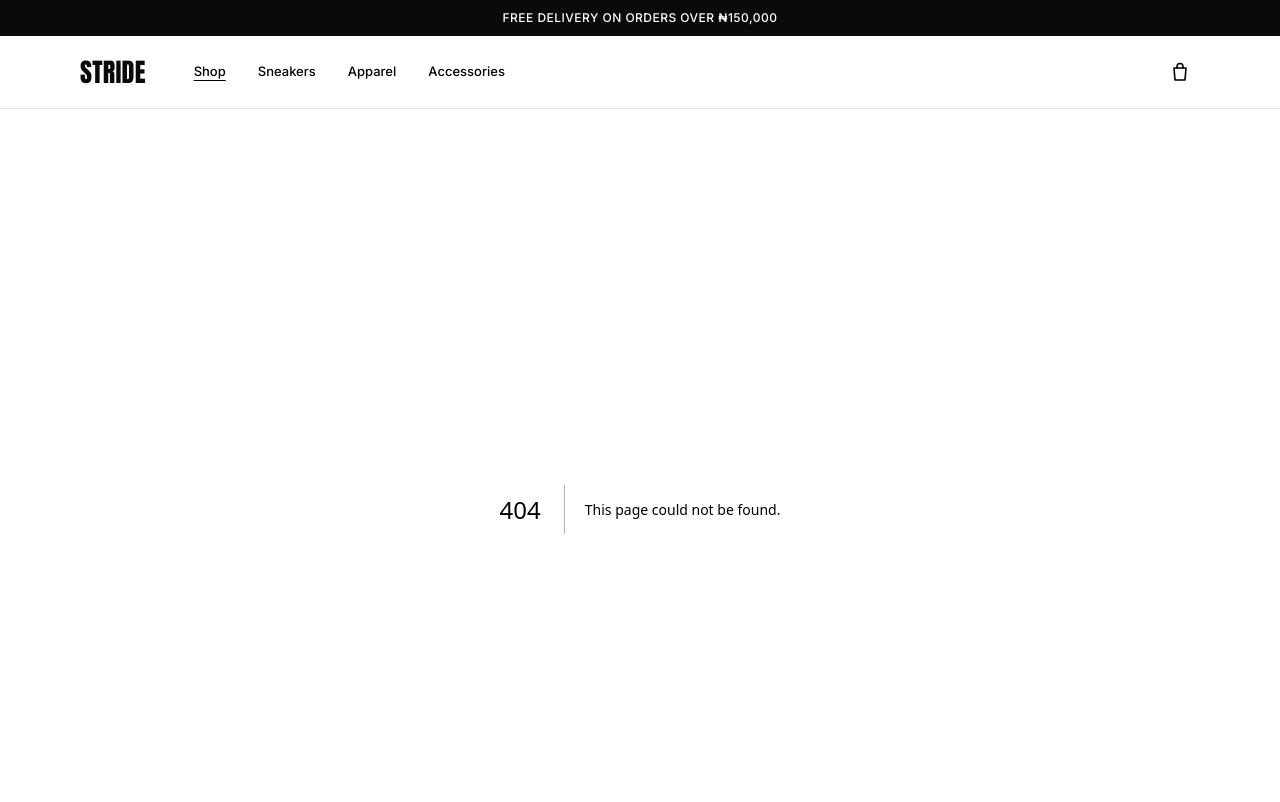
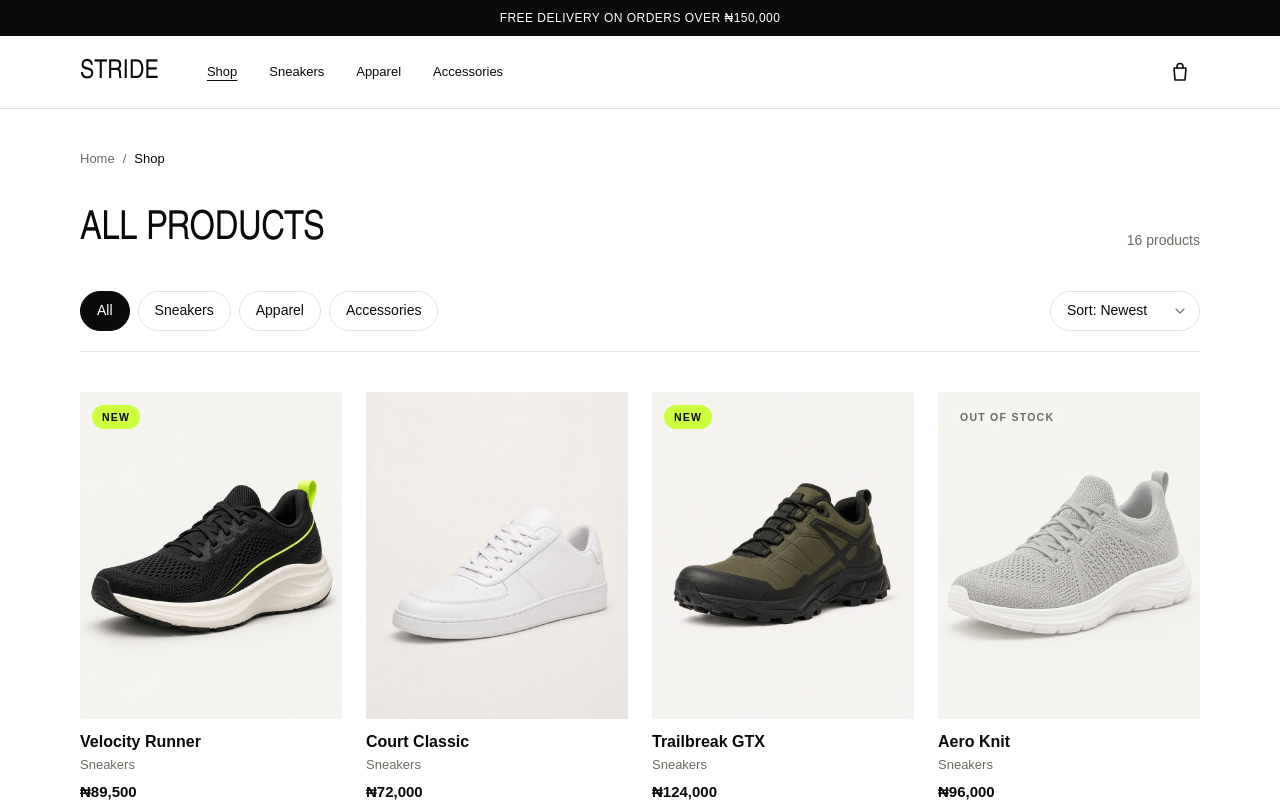
Before and after one commit to RedPhoenix25/stride, a Next.js app: page /shop in a window 1280 px wide. Before the commit this address had no page. Shown: the top 802 px of the page. Built offline with nearby package versions, Linux system fonts and the light colour scheme.

Commit message:
Build shop page and make production build offline-safe

```diff
--- a/app/globals.css
+++ b/app/globals.css
@@ -1,6 +1,11 @@
 @tailwind base;
 @tailwind components;
 @tailwind utilities;
+
+:root {
+  --font-anton: "Arial Narrow", "Arial", sans-serif;
+  --font-inter: Arial, Helvetica, sans-serif;
+}
 
 @layer base {
   html {
--- a/app/layout.tsx
+++ b/app/layout.tsx
@@ -1,23 +1,9 @@
 import type { Metadata } from "next";
-import { Anton, Inter } from "next/font/google";
 import "./globals.css";
 import { StoreProvider } from "@/lib/store";
 import { AnnouncementBar } from "@/components/layout/AnnouncementBar";
 import { Header } from "@/components/layout/Header";
 import { Footer } from "@/components/layout/Footer";
-
-const anton = Anton({
-  subsets: ["latin"],
-  weight: "400",
-  variable: "--font-anton",
-  display: "swap",
-});
-
-const inter = Inter({
-  subsets: ["latin"],
-  variable: "--font-inter",
-  display: "swap",
-});
 
 export const metadata: Metadata = {
   title: "Stride — Sportswear",
@@ -31,7 +17,7 @@ export default function RootLayout({
   children: React.ReactNode;
 }) {
   return (
-    <html lang="en" className={`${anton.variable} ${inter.variable}`}>
+    <html lang="en">
       <body className="flex min-h-screen flex-col">
         <StoreProvider>
           <AnnouncementBar />
--- /dev/null
+++ b/app/shop/page.tsx
@@ -0,0 +1,236 @@
+"use client";
+
+import Link from "next/link";
+import { usePathname, useRouter, useSearchParams } from "next/navigation";
+import { Suspense, useEffect, useState } from "react";
+import { products } from "@/data/products";
+import type { Product } from "@/lib/types";
+import { ProductCard } from "@/components/ui/ProductCard";
+import { Button } from "@/components/ui/Button";
+import { CloseIcon, ChevronDownIcon } from "@/components/ui/icons";
+
+const categories: Array<{ label: string; value: Product["category"] }> = [
+  { label: "Sneakers", value: "sneakers" },
+  { label: "Apparel", value: "apparel" },
+  { label: "Accessories", value: "accessories" },
+];
+
+type Sort = "newest" | "price-low" | "price-high";
+
+function FilterSheet({
+  open,
+  category,
+  sort,
+  onClose,
+  onApply,
+}: {
+  open: boolean;
+  category: Product["category"] | null;
+  sort: Sort;
+  onClose: () => void;
+  onApply: (category: Product["category"] | null, sort: Sort) => void;
+}) {
+  const [draftCategory, setDraftCategory] = useState(category);
+  const [draftSort, setDraftSort] = useState(sort);
+
+  useEffect(() => {
+    if (open) {
+      setDraftCategory(category);
+      setDraftSort(sort);
+    }
+  }, [open, category, sort]);
+
+  if (!open) return null;
+
+  return (
+    <div className="fixed inset-0 z-50 lg:hidden">
+      <button
+        type="button"
+        aria-label="Close filters"
+        onClick={onClose}
+        className="absolute inset-0 h-full w-full bg-ink/40"
+      />
+      <div className="absolute inset-x-0 bottom-0 rounded-t-sheet bg-paper shadow-sheet">
+        <div className="mx-auto mt-3 h-1 w-10 rounded-pill bg-line" />
+        <div className="flex items-center justify-between border-b border-line px-5 pb-4 pt-4">
+          <h2 className="font-body text-body font-semibold">Filters</h2>
+          <button
+            type="button"
+            aria-label="Close filters"
+            onClick={onClose}
+            className="focus-ring flex h-8 w-8 items-center justify-center rounded-pill"
+          >
+            <CloseIcon className="h-5 w-5" />
+          </button>
+        </div>
+        <div className="space-y-7 px-5 pb-6 pt-5">
+          <div>
+            <p className="mb-3 font-body text-caption font-medium uppercase text-muted">
+              Category
+            </p>
+            <div className="flex flex-wrap gap-2">
+              <button
+                type="button"
+                onClick={() => setDraftCategory(null)}
+                className={`focus-ring h-9 rounded-pill border px-3.5 font-body text-small ${
+                  draftCategory === null ? "border-ink bg-ink text-white" : "border-line"
+                }`}
+              >
+                All
+              </button>
+              {categories.map((item) => (
+                <button
+                  key={item.value}
+                  type="button"
+                  onClick={() => setDraftCategory(item.value)}
+                  className={`focus-ring h-9 rounded-pill border px-3.5 font-body text-small ${
+                    draftCategory === item.value ? "border-ink bg-ink text-white" : "border-line"
+                  }`}
+                >
+                  {item.label}
+                </button>
+              ))}
+            </div>
+          </div>
+          <label className="block font-body text-small">
+            <span className="mb-2 block font-medium">Sort</span>
+            <span className="relative block">
+              <select
+                value={draftSort}
+                onChange={(event) => setDraftSort(event.target.value as Sort)}
+                className="focus-ring h-12 w-full appearance-none rounded-input border border-line bg-paper px-3.5 pr-10"
+              >
+                <option value="newest">Newest</option>
+                <option value="price-low">Price: low to high</option>
+                <option value="price-high">Price: high to low</option>
+              </select>
+              <ChevronDownIcon className="pointer-events-none absolute right-3.5 top-1/2 h-4 w-4 -translate-y-1/2 text-muted" />
+            </span>
+          </label>
+          <div className="grid grid-cols-2 gap-3">
+            <Button variant="secondary" onClick={() => { setDraftCategory(null); setDraftSort("newest"); }}>
+              Clear all
+            </Button>
+            <Button onClick={() => { onApply(draftCategory, draftSort); onClose(); }}>
+              Show products
+            </Button>
+          </div>
+        </div>
+      </div>
+    </div>
+  );
+}
+
+function ShopContent() {
+  const router = useRouter();
+  const pathname = usePathname();
+  const searchParams = useSearchParams();
+  const categoryParam = searchParams.get("category") as Product["category"] | null;
+  const category = categories.some((item) => item.value === categoryParam) ? categoryParam : null;
+  const sort = (searchParams.get("sort") as Sort) || "newest";
+  const [filterOpen, setFilterOpen] = useState(false);
+
+  const updateParams = (nextCategory: Product["category"] | null, nextSort: Sort) => {
+    const params = new URLSearchParams();
+    if (nextCategory) params.set("category", nextCategory);
+    if (nextSort !== "newest") params.set("sort", nextSort);
+    const query = params.toString();
+    router.push(`${pathname}${query ? `?${query}` : ""}`);
+  };
+
+  const visibleProducts = products
+    .filter((product) => !category || product.category === category)
+    .sort((a, b) => {
+      if (sort === "price-low") return a.price - b.price;
+      if (sort === "price-high") return b.price - a.price;
+      return products.indexOf(a) - products.indexOf(b);
+    });
+
+  return (
+    <main>
+      <div className="container-content pb-16 pt-8 md:pb-24 md:pt-10">
+        <nav aria-label="Breadcrumb" className="mb-8 flex gap-2 font-body text-meta text-muted md:mb-10">
+          <Link href="/" className="focus-ring hover:text-ink">Home</Link>
+          <span>/</span>
+          <span className="text-ink">Shop</span>
+        </nav>
+
+        <div className="flex items-end justify-between gap-6">
+          <h1 className="font-display text-d-m-m uppercase md:text-d-m">All products</h1>
+          <p className="hidden font-body text-small text-muted md:block">{visibleProducts.length} products</p>
+        </div>
+
+        <div className="mt-8 flex items-center justify-between border-b border-line pb-5 md:mt-10">
+          <div className="hidden items-center gap-2 md:flex">
+            <button
+              type="button"
+              onClick={() => updateParams(null, sort)}
+              className={`focus-ring h-10 rounded-pill border px-4 font-body text-small ${!category ? "border-ink bg-ink text-white" : "border-line"}`}
+            >
+              All
+            </button>
+            {categories.map((item) => (
+              <button
+                type="button"
+                key={item.value}
+                onClick={() => updateParams(item.value, sort)}
+                className={`focus-ring h-10 rounded-pill border px-4 font-body text-small ${category === item.value ? "border-ink bg-ink text-white" : "border-line"}`}
+              >
+                {item.label}
+              </button>
+            ))}
+          </div>
+          <button
+            type="button"
+            onClick={() => setFilterOpen(true)}
+            className="focus-ring h-10 rounded-pill border border-ink px-4 font-body text-small md:hidden"
+          >
+            Filters ({category ? 1 : 0})
+          </button>
+          <label className="relative ml-auto font-body text-small">
+            <span className="sr-only">Sort products</span>
+            <select
+              value={sort}
+              onChange={(event) => updateParams(category, event.target.value as Sort)}
+              className="focus-ring h-10 appearance-none rounded-pill border border-line bg-paper py-0 pl-4 pr-9"
+            >
+              <option value="newest">Sort: Newest</option>
+              <option value="price-low">Sort: Price low</option>
+              <option value="price-high">Sort: Price high</option>
+            </select>
+            <ChevronDownIcon className="pointer-events-none absolute right-3 top-1/2 h-4 w-4 -translate-y-1/2 text-muted" />
+          </label>
+        </div>
+
+        {visibleProducts.length ? (
+          <div className="mt-8 grid grid-cols-2 gap-x-3 gap-y-10 md:mt-10 md:grid-cols-3 md:gap-x-6 md:gap-y-12 lg:grid-cols-4">
+            {visibleProducts.map((product, index) => (
+              <ProductCard key={product.id} product={product} priority={index < 4} />
+            ))}
+          </div>
+        ) : (
+          <div className="py-24 text-center">
+            <h2 className="font-display text-d-m-m uppercase md:text-d-m">No products found</h2>
+            <p className="mx-auto mt-4 max-w-prose font-body text-small text-muted">Try another category or clear the filters.</p>
+            <Button className="mt-6" onClick={() => updateParams(null, "newest")}>Clear filters</Button>
+          </div>
+        )}
+      </div>
+      <FilterSheet
+        open={filterOpen}
+        category={category}
+        sort={sort}
+        onClose={() => setFilterOpen(false)}
+        onApply={updateParams}
+      />
+    </main>
+  );
+}
+
+export default function ShopPage() {
+  return (
+    <Suspense fallback={<main className="min-h-[60vh]" />}>
+      <ShopContent />
+    </Suspense>
+  );
+}
```
